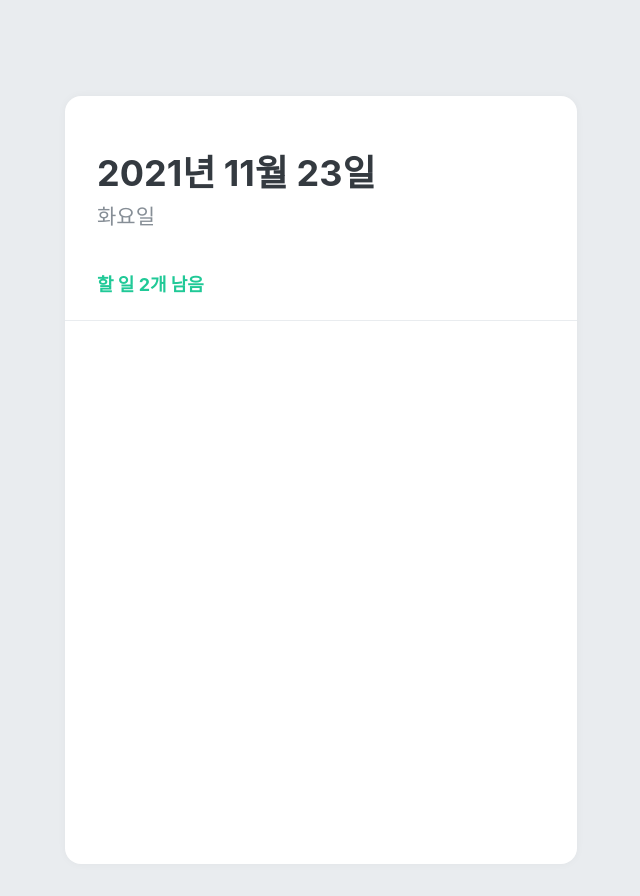
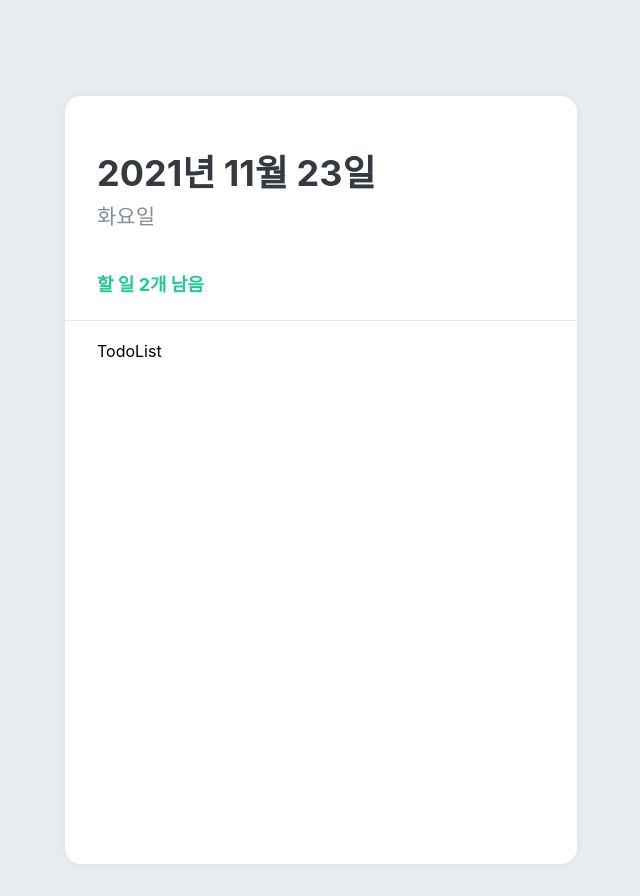
Before and after one commit to SungHyun627/React_Study, a React (Create React App) app in the folder react-todolist/: page / in a window 1280 px wide. Shown: the whole page, without its empty margins (319-959 px from the left). Built offline with nearby package versions, Linux system fonts and the light colour scheme.

Commit message:
create TodoList and add in App component

```diff
--- a/react-todolist/src/App.js
+++ b/react-todolist/src/App.js
@@ -1,6 +1,7 @@
 import { createGlobalStyle } from "styled-components";
 import TodoTemplate from "./components/TodoTemplate";
 import TodoHead from "./components/TodoHead";
+import TodoList from "./components/TodoList";
 
 const GlobalStyle = createGlobalStyle`
   body {
@@ -14,6 +15,7 @@
       <GlobalStyle />
       <TodoTemplate>
         <TodoHead />
+        <TodoList />
       </TodoTemplate>
     </>
   );
--- /dev/null
+++ b/react-todolist/src/components/TodoList.js
@@ -0,0 +1,14 @@
+import styled from "styled-components";
+
+const TodoListBlock = styled.div`
+  flex: 1;
+  padding: 20px 32px;
+  padding-bottom: 48px;
+  overflow-y: auto;
+`;
+
+const TodoList = () => {
+  return <TodoListBlock>TodoList</TodoListBlock>;
+};
+
+export default TodoList;
```
